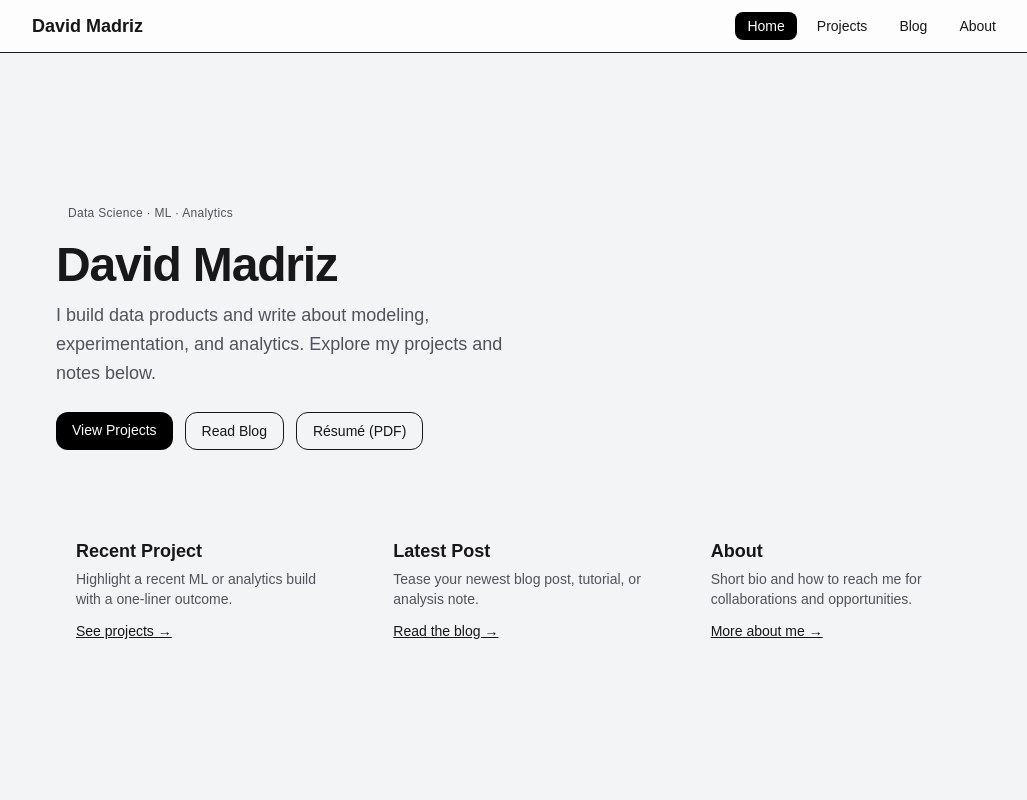
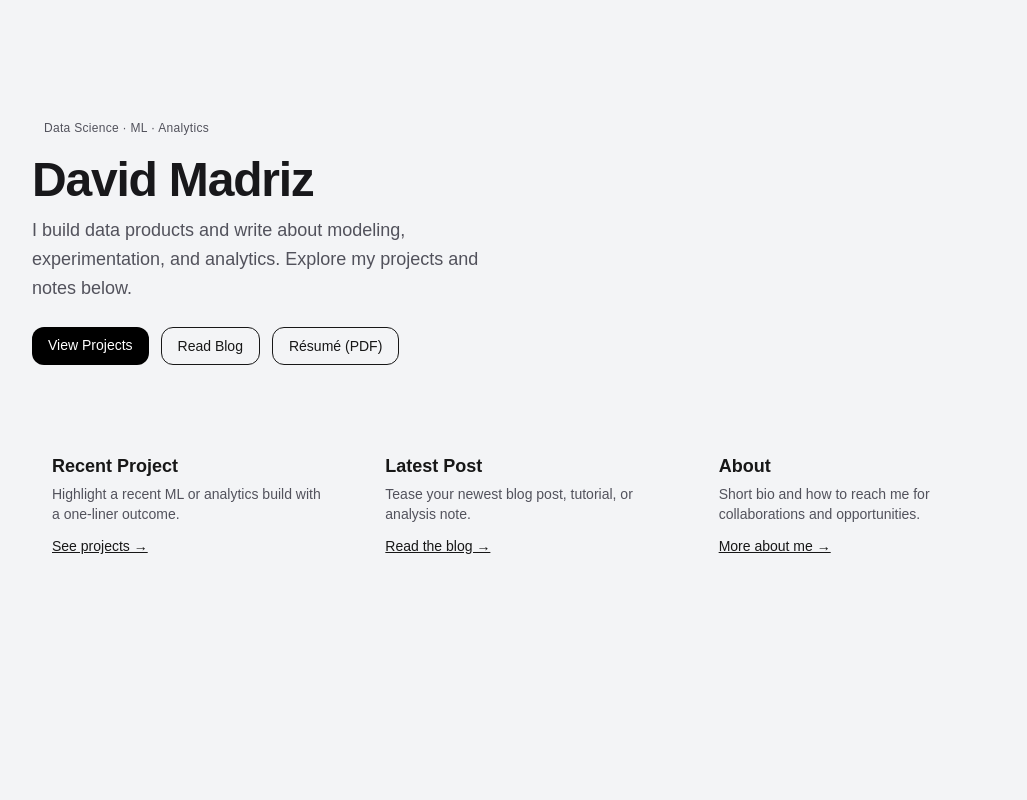
Before and after one commit to dmadriz01/my-site, a Next.js app: page / in a window 1280 px wide. Shown: the top 800 px of the page, without its empty margins (120-1147 px from the left). Built offline with nearby package versions, Linux system fonts and the light colour scheme.

Commit message:
remove theme mutation, add resume

```diff
--- a/src/app/layout.tsx
+++ b/src/app/layout.tsx
@@ -1,73 +1,20 @@
 import "./globals.css";
-import { Geist, Geist_Mono } from "next/font/google";
-import Script from "next/script";
-import Nav from "@/components/Nav";
+import type { Metadata } from "next";
 
-// ✅ Fonts
-const geistSans = Geist({
-  variable: "--font-geist-sans",
-  subsets: ["latin"],
-});
-
-const geistMono = Geist_Mono({
-  variable: "--font-geist-mono",
-  subsets: ["latin"],
-});
-
-// ✅ Site metadata
-export const metadata = {
+export const metadata: Metadata = {
   title: "David Madriz | Portfolio",
   description: "Data Science Projects, Blog, and Portfolio",
 };
 
-// ✅ Layout wrapper (applies to all pages)
 export default function RootLayout({
   children,
 }: {
   children: React.ReactNode;
 }) {
   return (
-    <html lang="en">
-      <head>
-        <Script id="theme-ssr" strategy="beforeInteractive">
-{`try{
-  const saved = localStorage.getItem('theme');
-  if (saved === 'light' || saved === 'dark') {
-    document.documentElement.setAttribute('data-theme', saved);
-  } else {
-    const prefersDark = window.matchMedia('(prefers-color-scheme: dark)').matches;
-    document.documentElement.setAttribute('data-theme', prefersDark ? 'dark' : 'light');
-  }
-}catch(e){}`}
-</Script>
-        {/* Google Analytics */}
-        <Script
-          src="https://www.googletagmanager.com/gtag/js?id=G-8JBJD53YG5"
-          strategy="afterInteractive"
-        />
-        <Script id="ga-init" strategy="afterInteractive">
-          {`
-            window.dataLayer = window.dataLayer || [];
-            function gtag(){dataLayer.push(arguments);}
-            gtag('js', new Date());
-            gtag('config', 'G-8JBJD53YG5');
-          `}
-        </Script>
-      </head>
-      <body
-        className={`${geistSans.variable} ${geistMono.variable} antialiased bg-white text-gray-900`}
-      >
-        {/* ✅ Global navigation bar */}
-        <Nav />
-
-        {/* ✅ Main page content */}
-        <main className="mx-auto max-w-5xl px-6 py-8">{children}</main>
-
-        {/* ✅ Footer (optional, can customize later) */}
-        <footer className="border-t mt-12 py-6 text-center text-sm text-gray-500">
-          © {new Date().getFullYear()} David Madriz — All rights reserved.
-        </footer>
-      </body>
+    <html lang="en" suppressHydrationWarning>
+      <head />
+      <body>{children}</body>
     </html>
   );
 }
--- a/src/components/ThemeToggle.tsx
+++ b/src/components/ThemeToggle.tsx
@@ -5,7 +5,7 @@ import { useEffect, useState } from "react";
 type Theme = "light" | "dark";
 
 function setThemeAttr(next: Theme) {
-  document.documentElement.setAttribute("data-theme", next);
+  // disabled: no SSR theme mutation
   localStorage.setItem("theme", next);
   // ✅ also persist to cookie so SSR matches exactly
   document.cookie = `theme=${next}; path=/; max-age=31536000; samesite=lax`;
```
Also changed, not shown: 1 other file (tests, documents, lock files or other folders).
